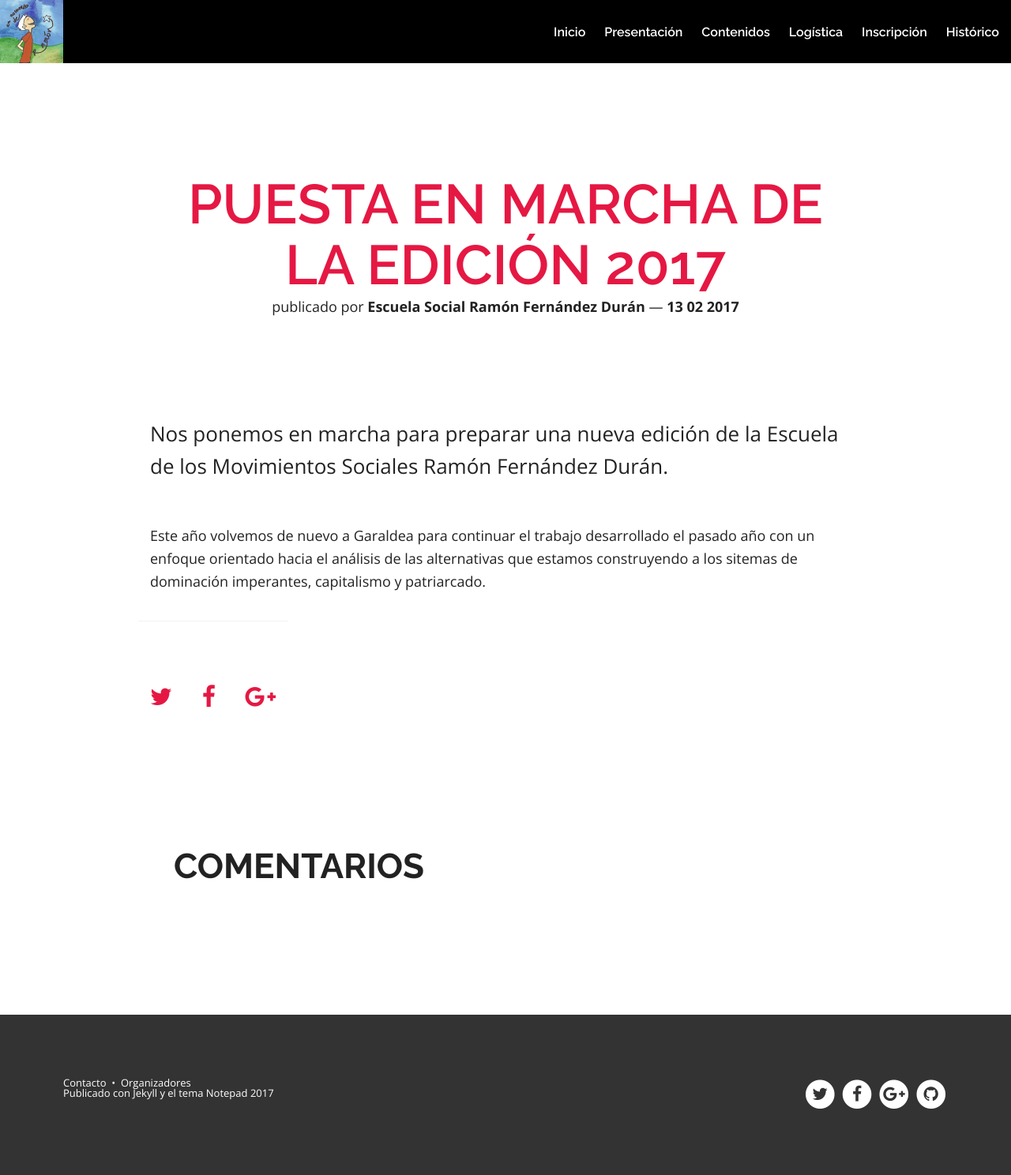
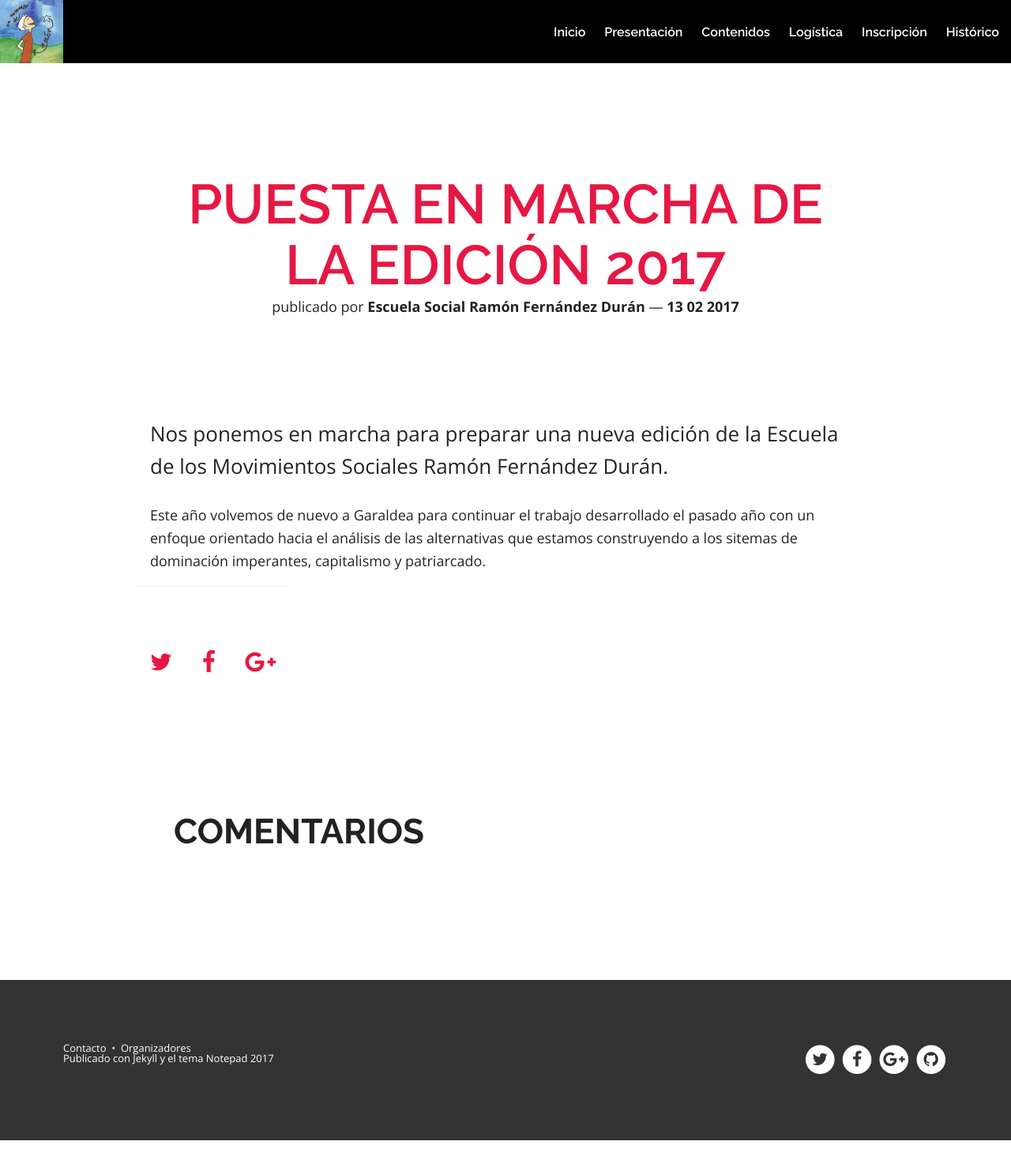
Before and after one commit to escuelaramonfdez/escuelaramonfdez.github.io, a Jekyll site: the page built from _posts/2017-02-13-puesta-marcha-edicion-2017.markdown, in a window 1280 px wide. Shown: the whole page at 79% size. Built offline with Jekyll 4.4.1, drawn with Linux system fonts in a browser that asks for light colours; nearby versions of some CDN libraries; comment, search, counter and statistics services are not loaded; after the commit the page ends 1444 px from its top, so only the background shows below that.

Commit message:
Corrección de errores.

```diff
--- a/assets/css/post.css
+++ b/assets/css/post.css
@@ -10,7 +10,7 @@
 }
 
 html, body, .notepad-post-container, .notepad-post-header {
-/*    height: 100%; */
+    /*    height: 100%; */
 }
 
 .notepad-post-header-title {
@@ -292,7 +292,7 @@ html, body, .notepad-post-container, .notepad-post-header {
 }
 
 .post-template .notepad-post-content>div:not(.notepad-post-title) p {
-    margin: 0 auto 2em auto;
+    margin: 0 auto 1em auto;
     max-width: 56.25rem;
     font-size: 1.125rem;
 }
@@ -676,6 +676,7 @@ html, body, .notepad-post-container, .notepad-post-header {
 }
 
 .notepad-page-content>div:not(.notepad-page-title) p {
+    margin: 0 auto 1em auto;
     max-width: 56.25rem;
     font-size: 1.125rem;
 }
```
Also changed, not shown: Gemfile.lock.
